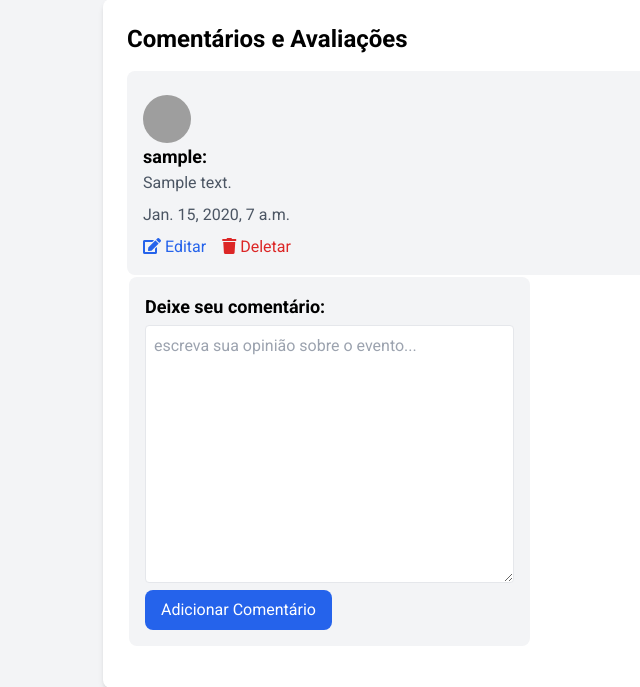
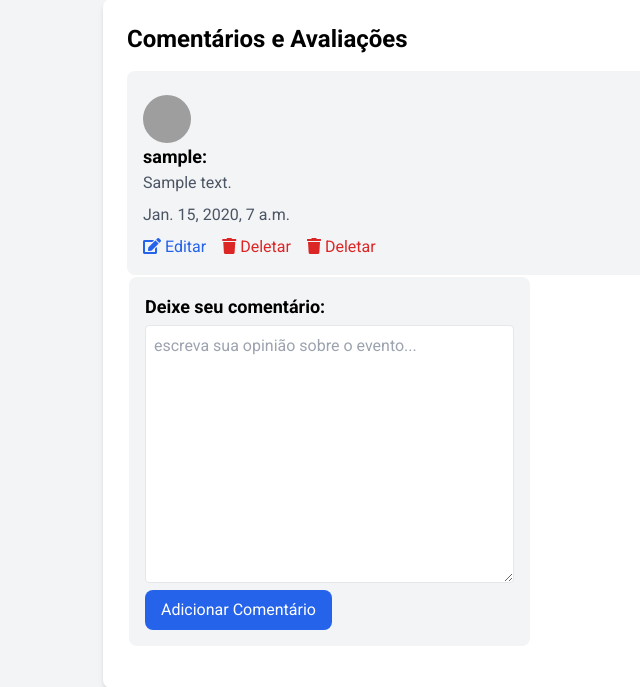
Before and after one commit to AlfaTeamUninassau/eventos_cariri, a Django app: page /events/1/ in a window 1280 px wide. Shown: the part 1665-2352 px from the top of the page, without its empty margins (41-681 px from the left). Run offline with Django 5.2, Linux system fonts and the light colour scheme; a user stored in the database is signed in; tables that the repository leaves empty hold one stand-in row (values such as "Sample post"); grey boxes marked "Sample" are stand-in pictures; some libraries are stand-ins or nearby versions; grey boxes are pictures that could not be loaded.

Commit message:
refactor: delete button to administrators in comment section

```diff
--- a/events/templates/event_detail.html
+++ b/events/templates/event_detail.html
@@ -223,6 +223,9 @@
           <a href="{% url 'comment_edit' comment.pk %}" class="text-blue-600"><i class="fas fa-edit mr-1"></i>Editar</a>
           <a href="{% url 'comment_delete' comment.pk %}" class="text-red-600"><i class="fas fa-trash mr-1"></i>Deletar</a>
           {% endif %}
+          {% if user.is_superuser %}
+          <a href="{% url 'comment_delete' comment.pk %}" class="text-red-600"><i class="fas fa-trash mr-1"></i>Deletar</a>
+          {% endif %}
         </div>
       </div>
       {% endfor %}
```
